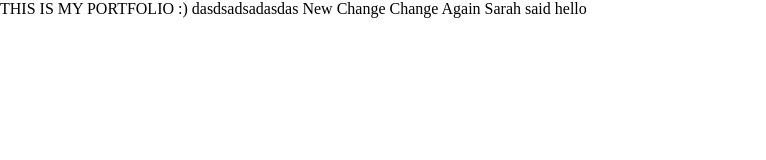
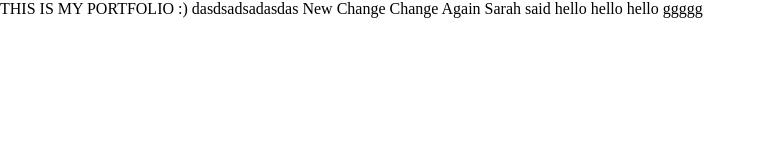
Before and after one commit to smtsuchi/padawans115_week1_day1_hw, a plain HTML site: page index.html in a window 1280 px wide. Shown: the whole page, without its empty margins (0-766 px from the left). Drawn offline with Linux system fonts and the light colour scheme.

Commit message:
ferkesik

```diff
--- a/index.html
+++ b/index.html
@@ -12,5 +12,7 @@
     New Change
     Change Again
     Sarah said hello
+    hello hello
+    ggggg
 </body>
 </html>
```
